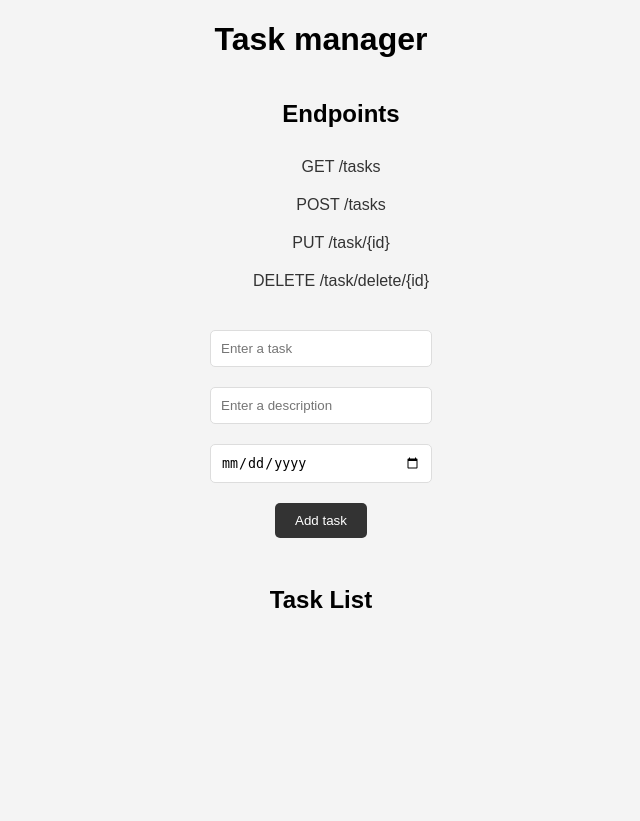
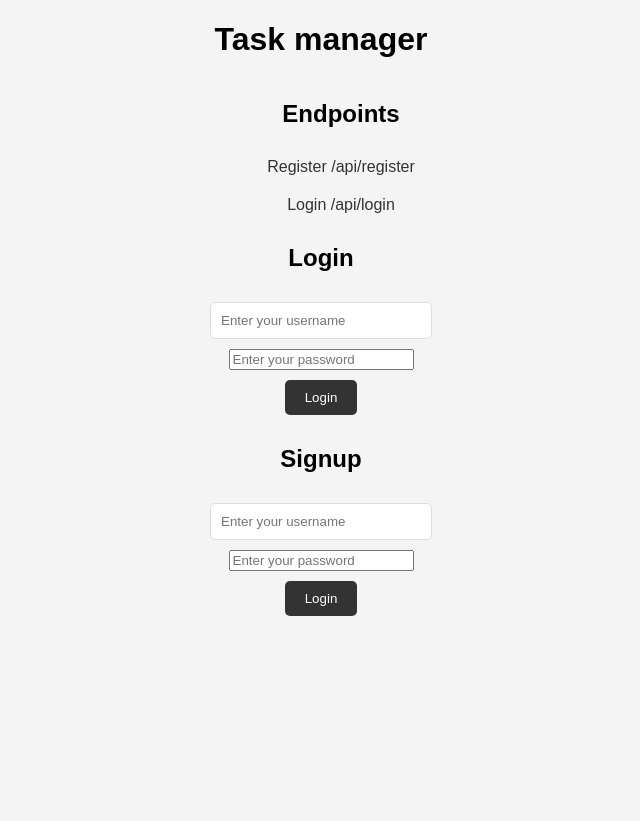
Before and after one commit to daviesdevyt/taskmanager, a Django app: page / in a window 1280 px wide. Shown: the whole page, without its empty margins (319-959 px from the left). Run offline with Django 4.2, Linux system fonts and the light colour scheme.

Commit message:
Register and login interfaces

```diff
--- a/frontend/templates/index.html
+++ b/frontend/templates/index.html
@@ -11,11 +11,19 @@
     <h1>Task manager</h1>
     <ul>
       <h2>Endpoints</h2>
-      <li><a href="/api/tasks/">GET /tasks</a></li>
-      <li><a href="/api/tasks/">POST /tasks</a></li>
-      <li><a href="/api/task/1/">PUT /task/{id}</a></li>
-      <li><a href="/api/task/delete/1/">DELETE /task/delete/{id}</a></li>
+
+      {% if user.is_authenticated %}
+      <li><a href="/api/tasks/">GET /api/tasks</a></li>
+      <li><a href="/api/tasks/">POST /api/tasks</a></li>
+      <li><a href="/api/task/1/">PUT /api/task/{id}</a></li>
+      <li><a href="/api/task/delete/1/">DELETE /api/task/delete/{id}</a></li>
+      <li><a href="/api/logout/">Logout /api/logout</a></li>
+      {% else %}
+      <li><a href="/api/register/">Register /api/register</a></li>
+      <li><a href="/api/login/">Login /api/login</a></li>
+      {%endif%}
     </ul>
+    {% if user.is_authenticated %}
     <form action="/api/tasks/" method="post">
         {%csrf_token%}
       <input type="text" name="title" placeholder="Enter a task" />
@@ -27,5 +35,21 @@
     <h2>Task List</h2>
     <ul id="taskList"></ul>
   </ul>
+  {% else %}
+  <h2>Login</h2>
+  <form action="/api/login/" method="post">
+    {%csrf_token%}
+    <input type="text" name="username" placeholder="Enter your username" />
+    <input type="password" name="password" placeholder="Enter your password" />
+    <button type="submit">Login</button>
+  </form>
+  <h2>Signup</h2>
+  <form action="/api/register/" method="post">
+    {%csrf_token%}
+    <input type="text" name="username" placeholder="Enter your username" />
+    <input type="password" name="password" placeholder="Enter your password" />
+    <button type="submit">Login</button>
+  </form>
+  {%endif%}
   </body>
 </html>
```
Also changed, not shown: frontend/views.py (line endings or trailing spaces).
